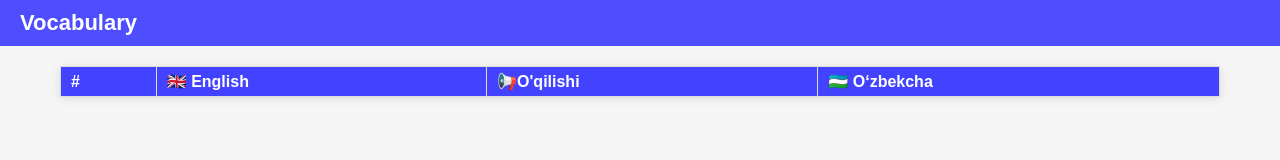
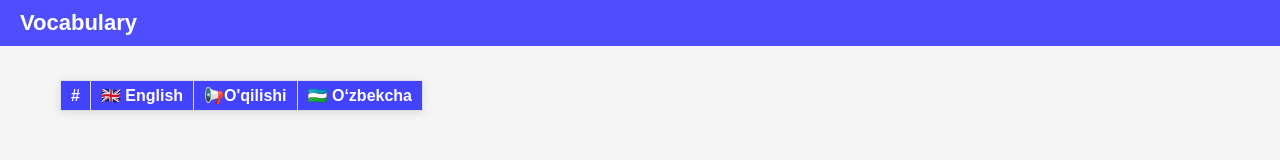
Before and after one commit to Ollaberganov-Mirzoxid/Vocabulary, a website: page pages/Destinations/a1.html in a window 1280 px wide. Drawn offline with Linux system fonts and the light colour scheme; no server answers.

Commit message:
css to'g'irlandi

```diff
--- a/css/style.css
+++ b/css/style.css
@@ -6,6 +6,7 @@
 }
 
 body {
+  height: 100%;
   font-family: sans-serif;
   background-color: #f5f5f5;
   color: #333;
@@ -13,6 +14,11 @@ body {
 
 /* Navbar styles */
 .navbar {
+  position: fixed;
+  top: 0;
+  left: 0;
+  right: 0;
+  z-index: 1000;
   background-color: #4e4eff;
   padding: 10px 20px;
   color: white;
@@ -57,6 +63,14 @@ body {
   max-width: 1200px;
   margin: auto;
   padding: 20px;
+
+
+  position: relative;
+  top: 60px; /* Navbar balandligi */
+  bottom: 50px; /* Footer balandligi */
+  height: calc(100vh - 110px); /* Ekran minus navbar va footer */
+  overflow-y: auto;
+  padding-bottom: 20px;
 }
 
 .card-grid {
@@ -71,11 +85,11 @@ body {
   border-radius: 8px;
   overflow: hidden;
   padding: 10px;
-  box-shadow: 0 2px 6px rgba(0,0,0,0.1);
+  box-shadow: 0 2px 6px rgba(0, 0, 0, 0.1);
   text-align: center;
 }
 
-.card-link{
+.card-link {
   text-decoration: none;
   color: #000;
 }
@@ -91,34 +105,34 @@ body {
   font-size: 18px;
 }
 
-.card-2{
+.card-2 {
   color: #fff;
   width: 100%;
   background: white;
   border-radius: 8px;
   overflow: hidden;
   padding: 30px;
-  box-shadow: 0 2px 6px rgba(0,0,0,0.1);
+  box-shadow: 0 2px 6px rgba(0, 0, 0, 0.1);
   text-align: center;
 }
 
-.card-2 h1{
+.card-2 h1 {
   margin-bottom: 10px;
 }
 
-#card-1{
+#card-1 {
   background-color: red;
 }
 
-#card-2{
+#card-2 {
   background-color: blue;
 }
 
-#card-3{
+#card-3 {
   background-color: orange;
 }
 
-#card-4{
+#card-4 {
   background-color: green;
 }
 
@@ -183,7 +197,7 @@ body {
   z-index: 1100;
 }
 
-.download{
+.download {
   background-color: #4e4eff;
   color: #fff;
   font-weight: bold;
--- a/pages/Destinations/a1.html
+++ b/pages/Destinations/a1.html
@@ -9,7 +9,6 @@
 </head>
 <style>
     table {
-        width: 100%;
         overflow-y: auto;
         border-collapse: collapse;
         background-color: #fff;
```
